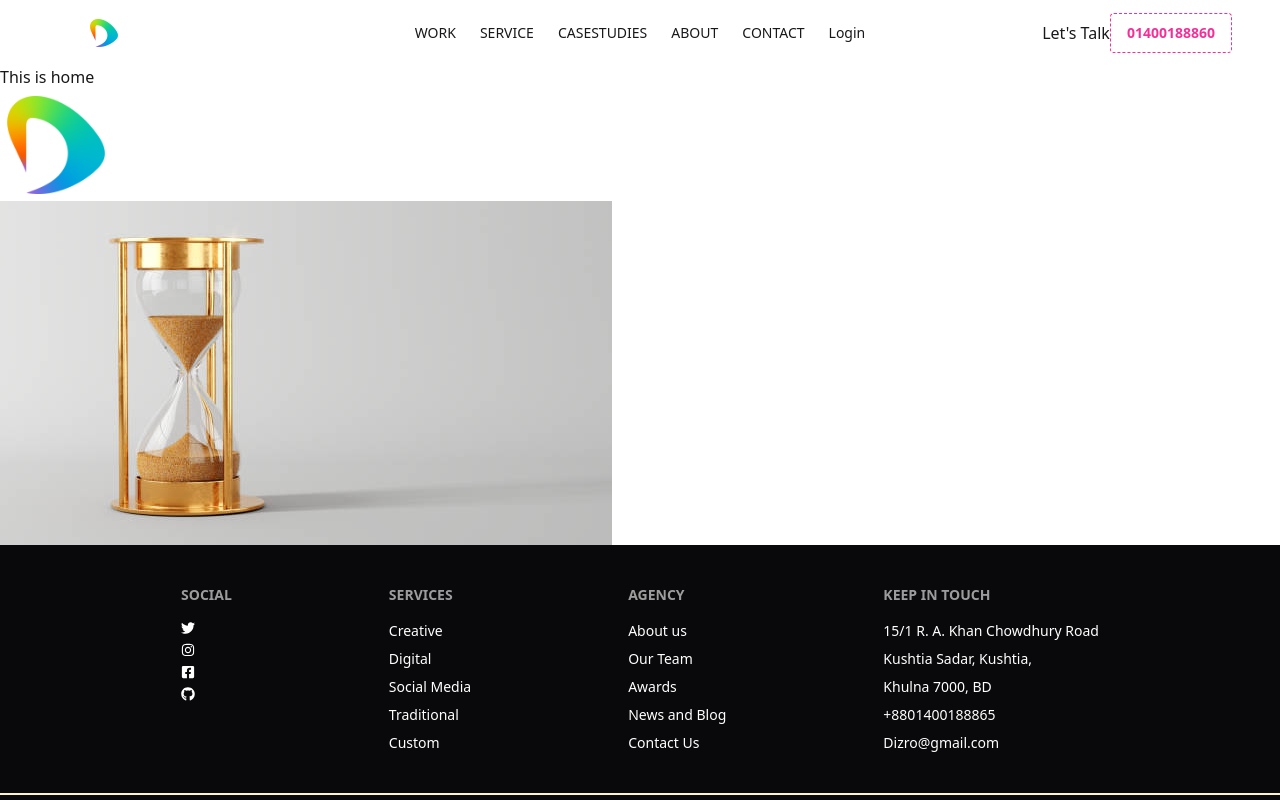
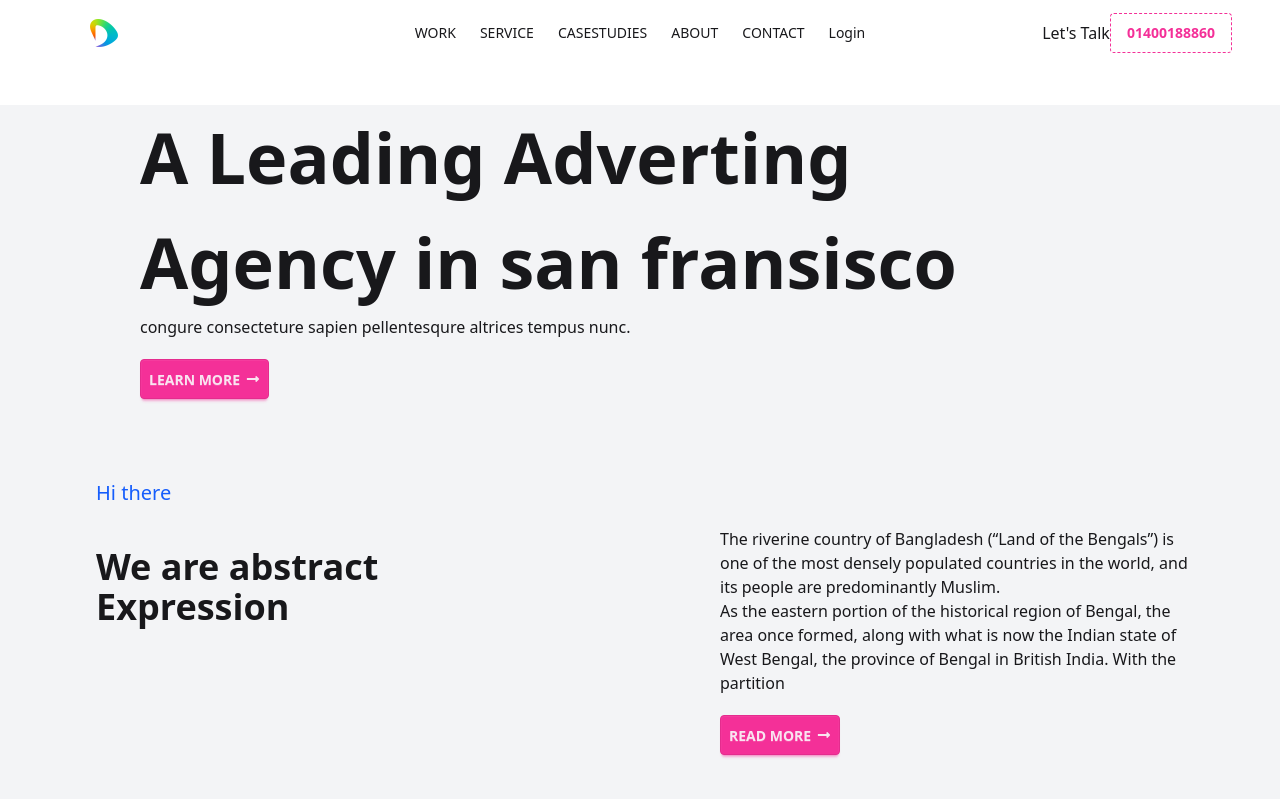
Before and after one commit to Omarfaruk1820/Home-Adverting-Agency, a React (Vite) app: page / in a window 1280 px wide. Shown: the top 800 px of the page. Built offline with nearby package versions, Linux system fonts and the light colour scheme.

Commit message:
added the banner setion

```diff
--- a/src/Components/Footer/Footer.jsx
+++ b/src/Components/Footer/Footer.jsx
@@ -6,7 +6,7 @@ import logo from "../../assets/img/omar.png"
 
 const Footer = () => {
     return (
-        <div>
+        <div className='mt-[30px]'>
          <footer className="footer sm:footer-horizontal bg-neutral justify-evenly text-white grid-rows-1 p-10">
          <nav className='text-white   '>
           <h6 className="footer-title text-white footer-vertical">Social</h6>
--- a/src/Components/Home.jsx
+++ b/src/Components/Home.jsx
@@ -1,12 +1,12 @@
-import logo from "../../src/assets/img/omar.png";
-import omarfaruk from "../../src/assets/img/hourglass.jpg";
+import NavBanner from "./Navbar/NavBanner";
+import ThereSection from "./Pages/thereSection";
+
 
 const Home = () => {
   return (
-    <div>
-      <h1>This is home</h1>
-      <img className="w-28 h-28" src={logo} alt="" />
-      <img src={omarfaruk} alt="" />
+    <div className='min-h-auto'>
+     <NavBanner></NavBanner>
+     <ThereSection></ThereSection>
     </div>
   );
 };
--- /dev/null
+++ b/src/Components/Navbar/NavBanner.jsx
@@ -0,0 +1,17 @@
+import { FaLongArrowAltRight } from "react-icons/fa";
+
+const NavBanner = () => {
+    return (
+        <div className='bg-gray-100'>
+            <div className='ml-[140px] mt-10'>
+            <h1 className='md:text-[70px] font-bold'>A Leading Adverting<br></br> Agency in san fransisco </h1>
+            <p>congure consecteture sapien pellentesqure altrices tempus nunc.</p>
+            <button className='btn btn-secondary p-2 mt-5'> LEARN MORE
+            <FaLongArrowAltRight />
+            </button>
+        </div>
+        </div>
+    );
+};
+
+export default NavBanner;
--- a/src/Components/Navbar/Navber.jsx
+++ b/src/Components/Navbar/Navber.jsx
@@ -13,14 +13,15 @@ const Navber = () => {
 
     </>
     return (
-     <div className='md:mx-10'>
+     <div className="">
+      <div className='md:mx-10 '>
            <div className="navbar bg-base-100  ">
         <div className="navbar-start">
           <div className="dropdown">
 
             <ul
               tabIndex={0}
-              className="menu menu-sm dropdown-content bg-base-100 rounded-box z-1 md:mt-3 w-52 md:p-2 shadow">
+              className="menu menu-sm dropdown-content bg-gray-100 rounded-box z-1 md:mt-3 w-52 md:p-2 ">
 
               {links}
             </ul>
@@ -40,6 +41,7 @@ const Navber = () => {
         </div>
       </div>
      </div>
+     </div>
     );
 };
 
--- /dev/null
+++ b/src/Components/Pages/ThereSection.jsx
@@ -0,0 +1,26 @@
+
+import { FaLongArrowAltRight } from "react-icons/fa";
+const ThereSection = () => {
+    return (
+        <div className='md:flex bg-gray-100'>
+            <div className='md:w-full'>
+                <p className='ml-24 mt-20 text-xl font-medium text-blue-600'>Hi there</p>
+               <h1 className='ml-24 mt-10 text-4xl font-bold'> We are abstract<br></br>Expression</h1>
+            </div>
+            <div className='md:w-full h-[400px] justify-center'>
+                <p className= 'mt-10 md:mt-32 mx-20 '>
+                The riverine country of Bangladesh (“Land of the Bengals”) is one of the most
+                 densely populated countries in the world, and its people are predominantly
+                  Muslim.<br></br> As the eastern portion of the historical region of Bengal,
+                  the area once formed, along with what is now the Indian state of West
+                   Bengal, the province of Bengal in British India. With the partition
+                   </p>
+                    <button className='btn btn-secondary ml-20 p-2 mt-5'> READ MORE
+                               <FaLongArrowAltRight />
+                               </button>
+            </div>
+        </div>
+    );
+};
+
+export default ThereSection;
```
